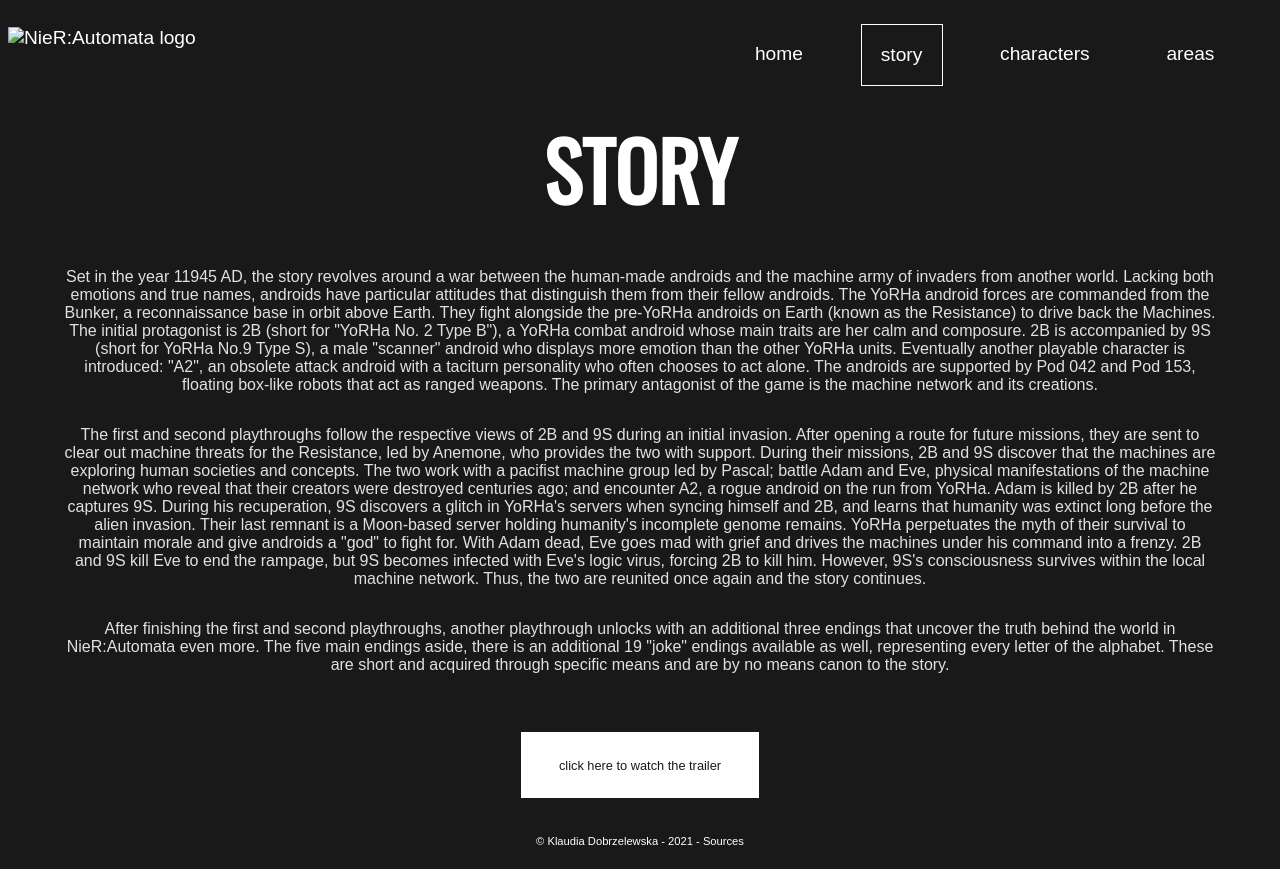
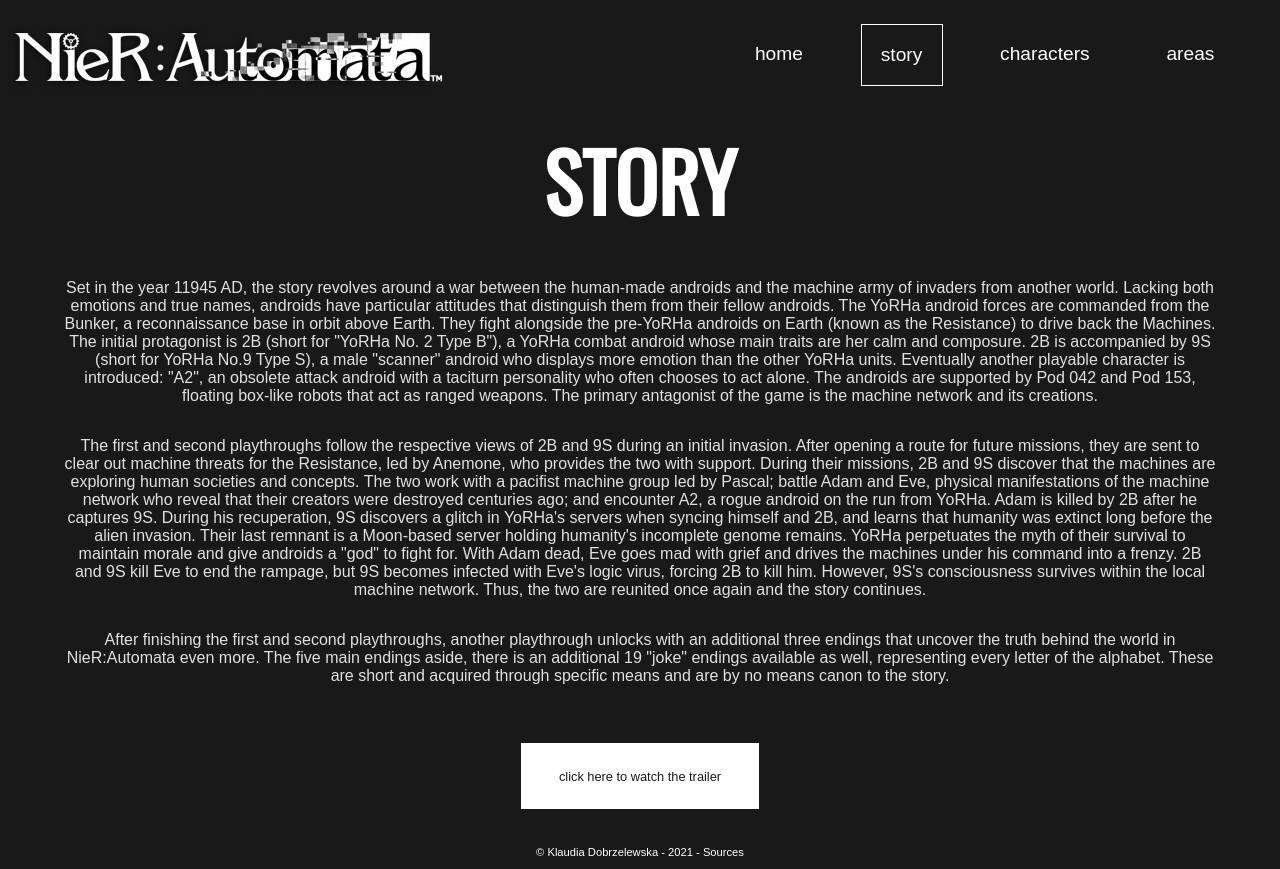
Before and after one commit to Sonozakis/INTSTDN, a plain HTML site: page pages/story.html in a window 1280 px wide. Drawn offline with nearby package versions, Linux system fonts and the light colour scheme; a web font is replaced by a local one.

Commit message:
Add files via upload

```diff
--- a/pages/story.html
+++ b/pages/story.html
@@ -15,7 +15,7 @@
     <header>
         <nav>
             <a href="../index.html">
-                <img src="images/logo.png" alt="NieR:Automata logo">
+                <img src="../images/logo.png" alt="NieR:Automata logo">
             </a>
             <ul>
                 <li><a href="../index.html">home </a></li>
```
Also changed, not shown: pages/sources.html (+1 -1 lines).
